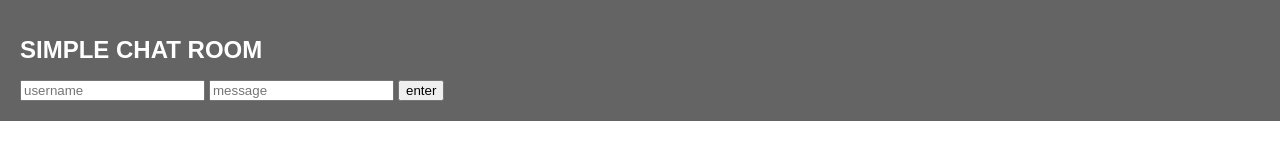
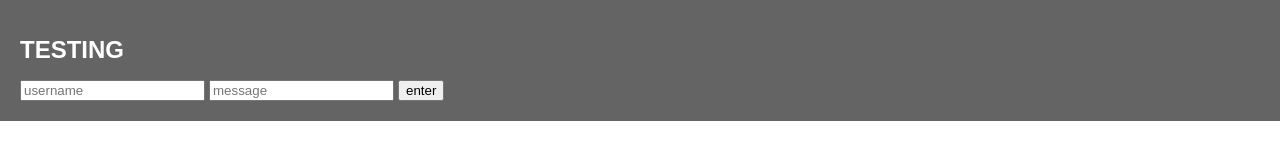
Before and after one commit to sjcribbs/xXxtraprincess-baptism, a website: page xxxtraprincess-baptism/xxxtraprincess/www/index.html in a window 1280 px wide. Drawn offline with nearby package versions, Linux system fonts and the light colour scheme.

Commit message:
change header to "Testing" (temporary)

```diff
--- a/xxxtraprincess-baptism/xxxtraprincess/www/index.html
+++ b/xxxtraprincess-baptism/xxxtraprincess/www/index.html
@@ -8,7 +8,7 @@
     <body>
 
         <div id="gui">
-            <h1>Simple Chat Room</h1>
+            <h1>Testing</h1>
             <input type="text" placeholder="username" id="username">
             <input type="text" placeholder="message" id="usertext">
             <button id="enter">enter</button>
```
